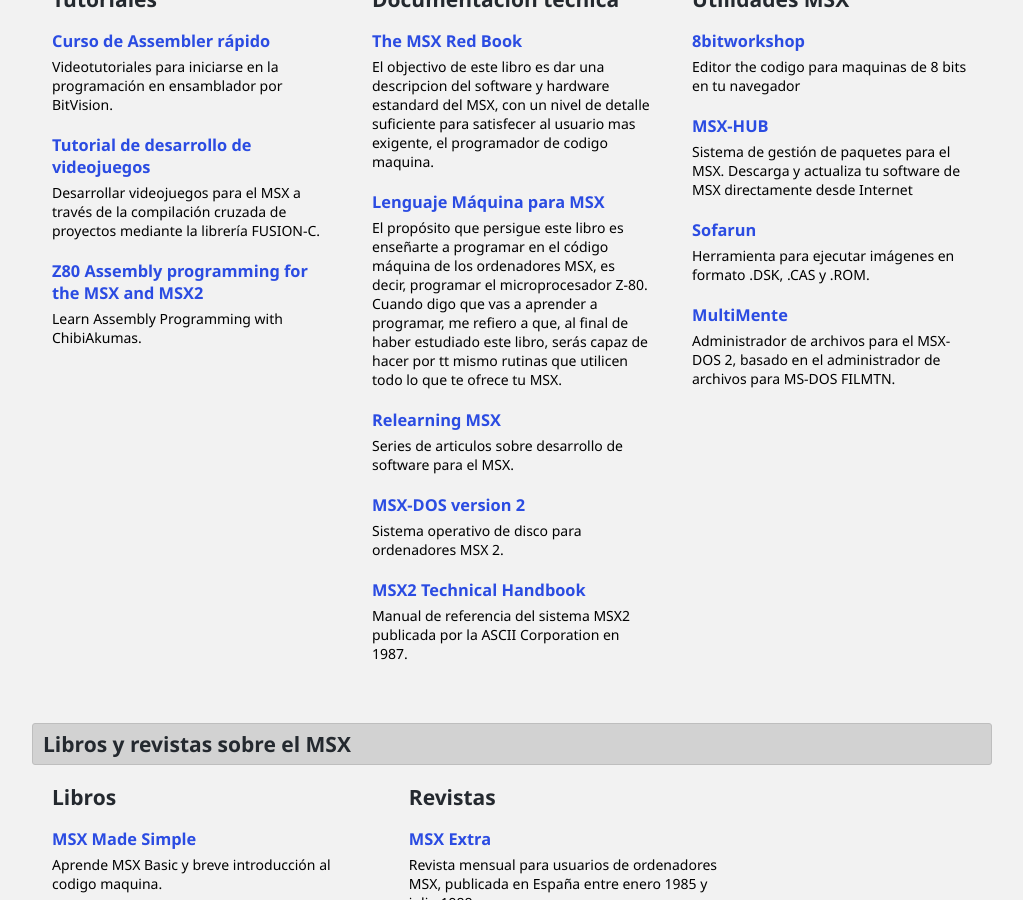
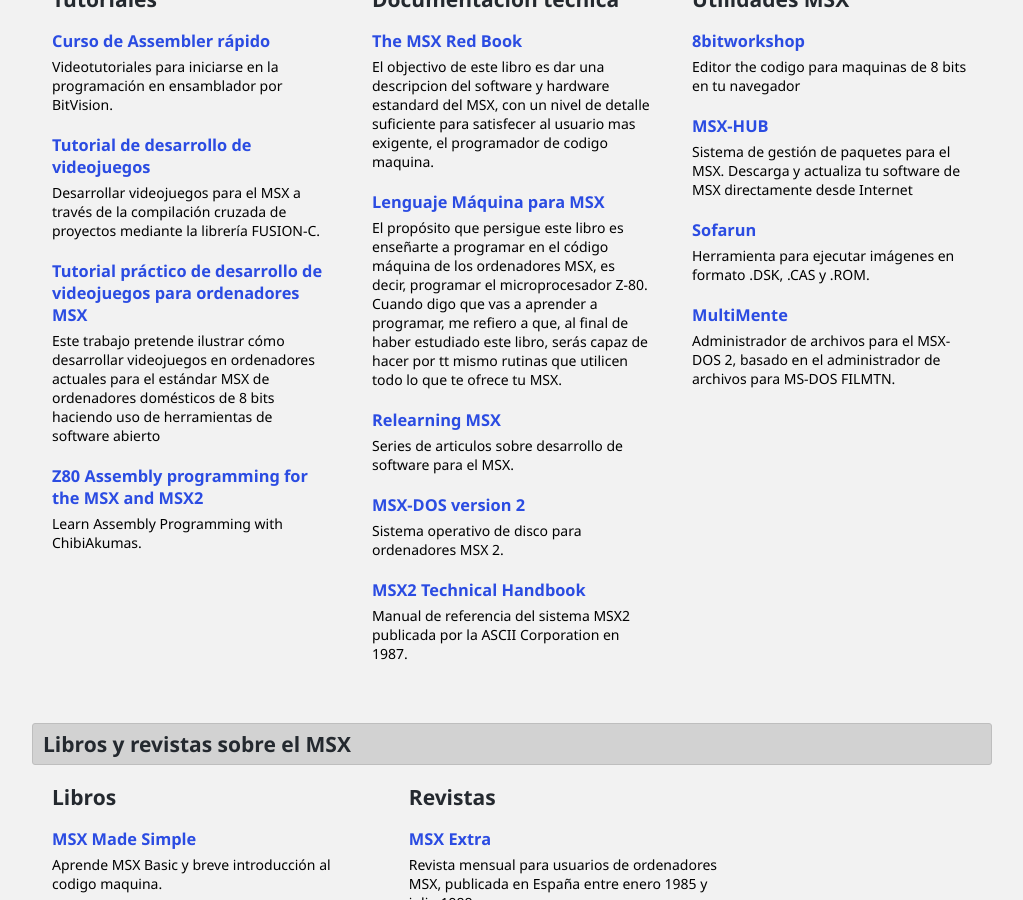
Before and after one commit to msxbits/msxbits.github.io, a Jekyll site: the page built from index.md, in a window 1280 px wide and 900 px high, scrolled down 538 px. Shown: the whole window, without its empty margins (128-1151 px from the left). Built offline with Jekyll 4.4.1, drawn with Linux system fonts in a browser that asks for light colours.

Commit message:
Fixed links

```diff
--- a/index.md
+++ b/index.md
@@ -40,7 +40,7 @@
         <h1>Tutoriales</h1>
         <ul>
           <li>
-            <a class="article" href="https://riunet.upv.es/bitstream/handle/10251/145214/Memoria.pdf?sequence=2&isAllowed=y">
+            <a class="article" href="http://www.z80st.es/cursos/bitvision-assembler">
               <article>
                 <h3>Curso de Assembler rápido</h3>
                 <p>Videotutoriales para iniciarse en la programación en ensamblador por BitVision.</p>
@@ -58,12 +58,19 @@
           <li>
             <a class="article" href="https://konamiman.github.io/MSX2-Technical-Handbook">
               <article>
+                <h3>Tutorial práctico de desarrollo de videojuegos para ordenadores MSX</h3>
+                <p>Este trabajo pretende ilustrar cómo desarrollar videojuegos en ordenadores actuales para el estándar MSX de ordenadores domésticos de 8 bits haciendo uso de herramientas de software abierto</p>
+              </article>
+            </a>
+          </li>
+          <li>
+            <a class="article" href="https://riunet.upv.es/bitstream/handle/10251/145214/Memoria.pdf?sequence=2&isAllowed=y">
+              <article>
                 <h3>Z80 Assembly programming for the MSX and MSX2</h3>
                 <p>Learn Assembly Programming with ChibiAkumas.</p>
               </article>
             </a>
-          </li>
-        </ul>
+          </li>        </ul>
       </div>
     <div class="box">
       <h1>Documentación técnica</h1>
```
